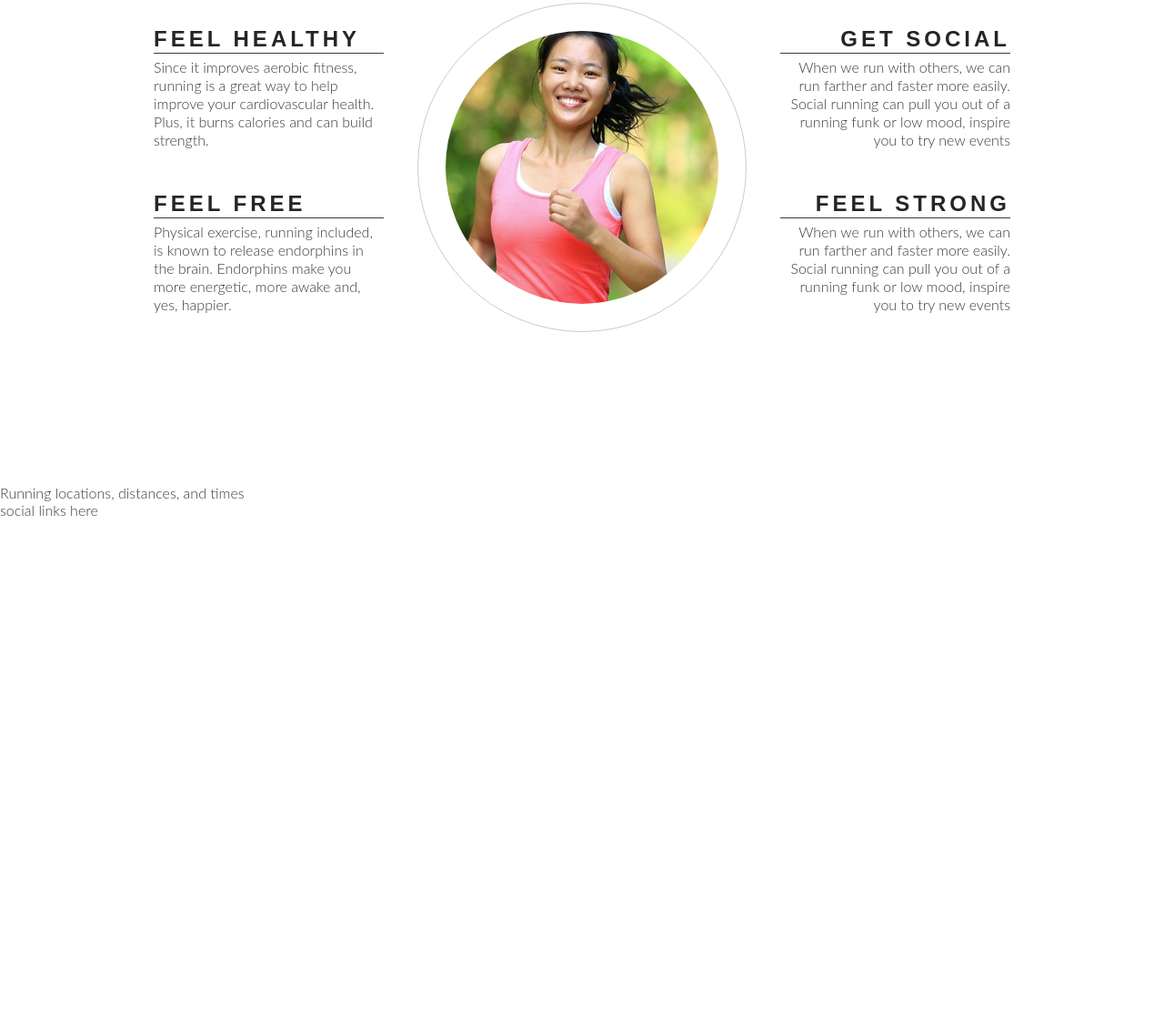
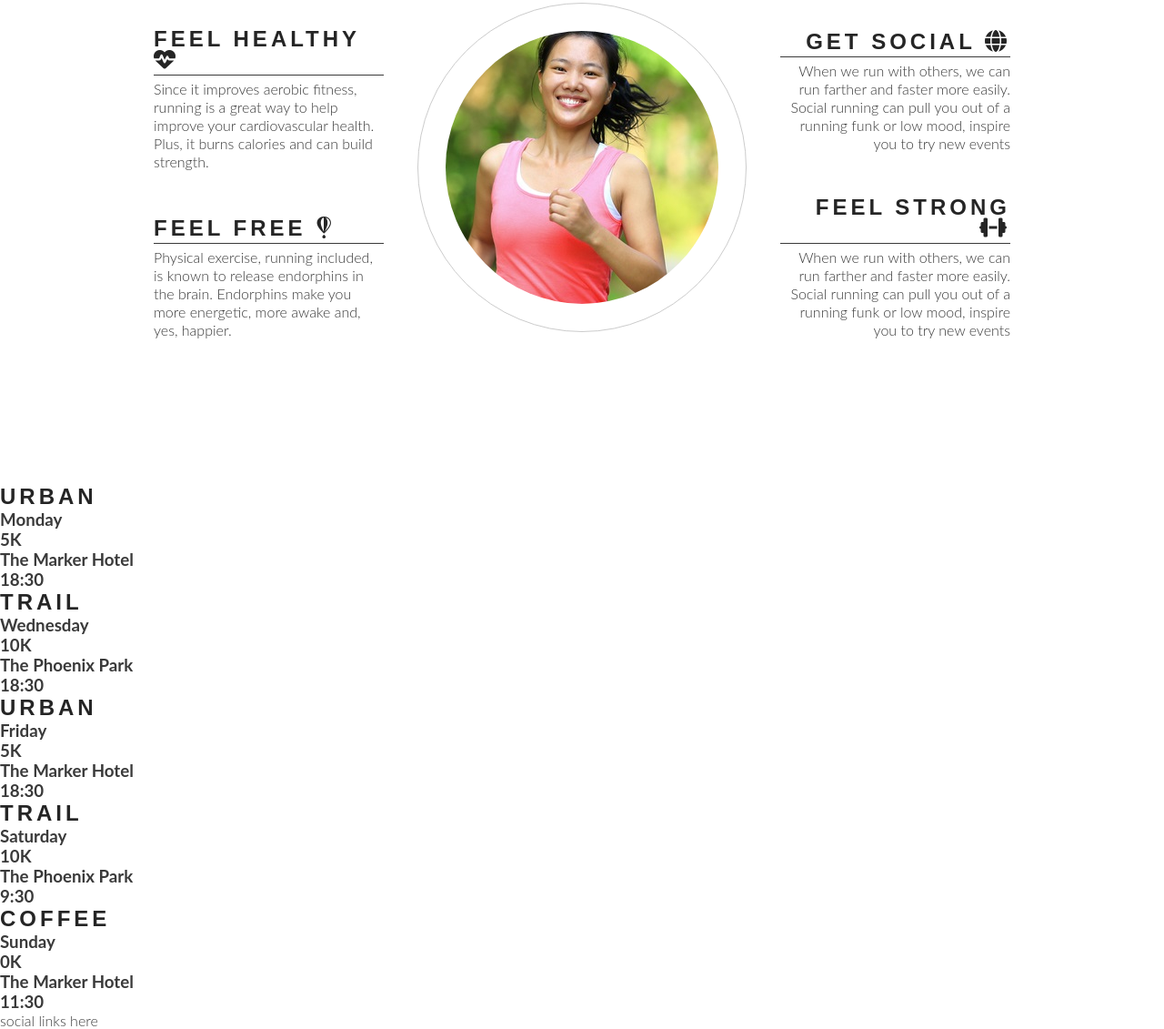
Before and after one commit to silberner-schnee/love-running, a plain HTML site: page index.html in a window 1280 px wide. Shown: the part 763-1894 px from the top of the page at 91% size. Before the commit the page ends 1333 px from the top, so only its background shows below. Drawn offline with Linux system fonts and the light colour scheme; a web font is replaced by a local one.

Commit message:
add meetup times main structure

```diff
--- a/index.html
+++ b/index.html
@@ -42,7 +42,7 @@
         <h2 id="welcome">Why Love Running With Us?</h2>
         <div id="left-about">
             <div class="left-about-heading">
-                <h2>Feel Healthy</h2>
+                <h2>Feel Healthy <i class="fa-solid fa-heart-pulse"></i></h2>
                 <hr>
                 <p>
                     Since it improves aerobic fitness, running is a great way to help improve your cardiovascular health.
@@ -50,7 +50,7 @@
                 </p>
             </div>
             <div class="left-about-heading">
-                <h2>Feel Free</h2>
+                <h2>Feel Free <i class="fa-brands fa-fly"></i></h2>
                 <hr>
                 <p>
                     Physical exercise, running included, is known to release endorphins in the brain.
@@ -60,14 +60,14 @@
         </div>
         <div id="right-about">
             <div class="right-about-heading">
-                <h2>Get Social</h2>
+                <h2>Get Social <i class="fa-solid fa-globe"></i></h2>
                 <hr>
                 <p>
                     When we run with others, we can run farther and faster more easily. Social running can pull you out of a running funk or low mood, inspire you to try new events
                 </p>
             </div>
             <div class="right-about-heading">
-                <h2>Feel Strong</h2>
+                <h2>Feel Strong <i class="fa-solid fa-dumbbell"></i></h2>
                 <hr>
                 <p>
                     When we run with others, we can run farther and faster more easily. Social running can pull you out of a running funk or low mood, inspire you to try new events
@@ -83,11 +83,48 @@
         </div>
     </section>
     <section>
-        Running locations, distances, and times
+        <div>
+            <h2>Urban</h2>
+            <h3>Monday</h3>
+            <h3>5K</h3>
+            <h3>The Marker Hotel</h3>
+            <h3>18:30</h3>
+        </div>
+        <div>
+            <h2>Trail</h2>
+            <h3>Wednesday</h3>
+            <h3>10K</h3>
+            <h3>The Phoenix Park</h3>
+            <h3>18:30</h3>
+        </div>
+        <div>
+            <h2>Urban</h2>
+            <h3>Friday</h3>
+            <h3>5K</h3>
+            <h3>The Marker Hotel</h3>
+            <h3>18:30</h3>
+        </div>
+        <div>
+            <h2>Trail</h2>
+            <h3>Saturday</h3>
+            <h3>10K</h3>
+            <h3>The Phoenix Park</h3>
+            <h3>9:30</h3>
+        </div>
+        <div>
+            <h2>Coffee</h2>
+            <h3>Sunday</h3>
+            <h3>0K</h3>
+            <h3>The Marker Hotel</h3>
+            <h3>11:30</h3>
+        </div>
     </section>
     <footer>
         social links here
     </footer>
+
+    <!-- font awesome script -->
+    <script src="https://kit.fontawesome.com/65a0f11d5d.js" crossorigin="anonymous"></script>
 </body>
 
 </html>
```
